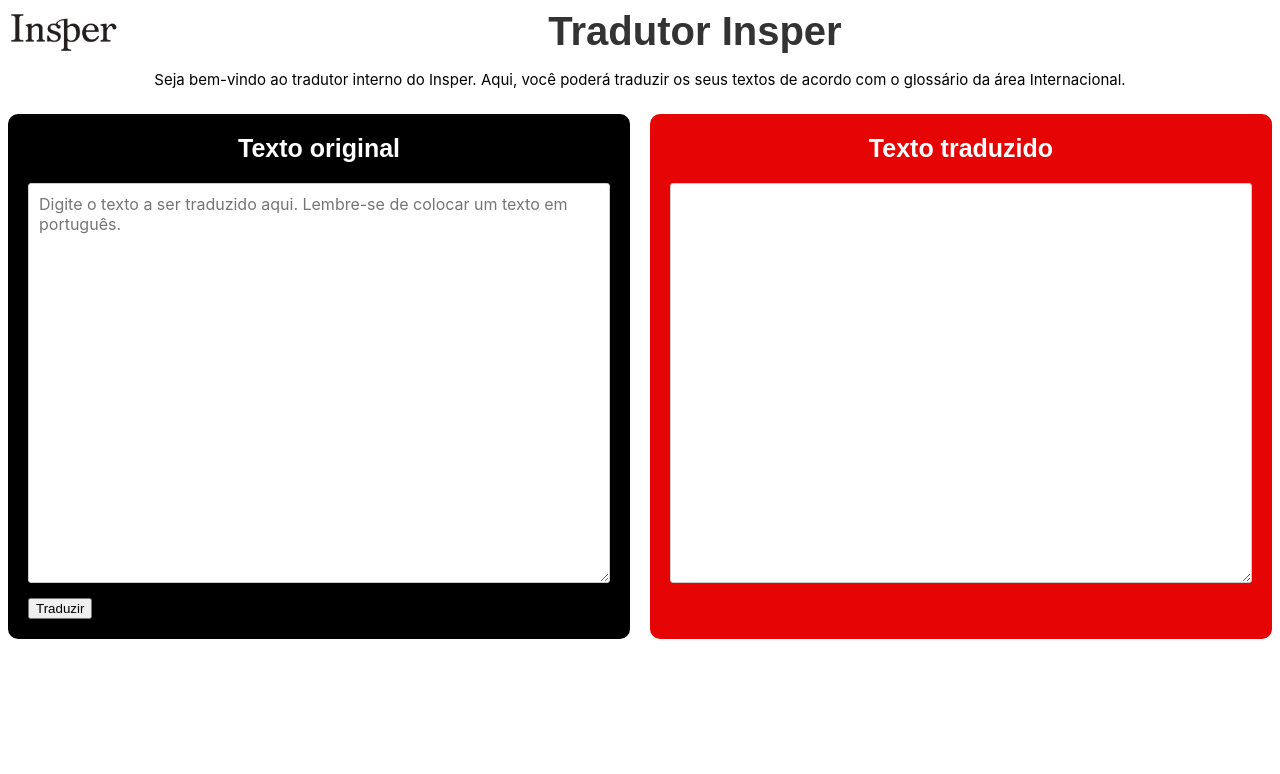
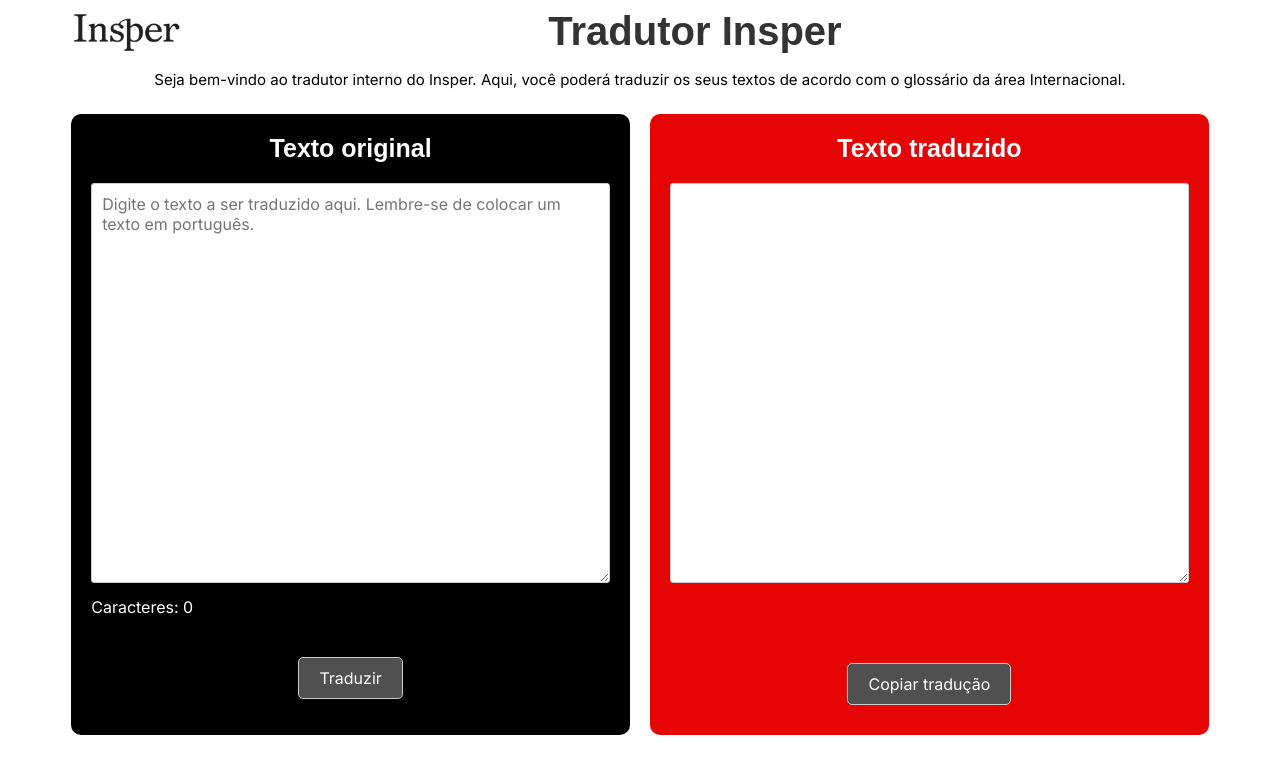
Before and after one commit to joaoinsper/tradutor, a Flask app: page / in a window 1280 px wide. Shown: the top 774 px of the page. Run offline with Flask 3, Linux system fonts and the light colour scheme; some libraries are stand-ins or nearby versions.

Commit message:
criação js

```diff
--- a/static/css/styles.css
+++ b/static/css/styles.css
@@ -1,7 +1,7 @@
 /* styles.css */
 
 body {
-  overflow: auto;
+  overflow: hidden;
 }
 
 .logo {
@@ -91,7 +91,9 @@
   align-items: center;
   flex-direction: row;
   justify-content: space-between;
-  width: 100%;
+  width: 90%;
+  margin-left: auto;
+  margin-right: auto;
 }
 
 .container-colunas {
@@ -99,7 +101,9 @@
   margin-top: 25px;
   flex-direction: row;
   justify-content: space-between;
-  width: 100%;
+  width: 90%;
+  margin-left: auto;
+  margin-right: auto;
 }
 
 .column {
@@ -129,7 +133,33 @@
   white-space: pre-wrap;
 }
 
+.button {
+  background-color: #505050; /* Cor de fundo */
+  border: 1px solid #ccc;
+  border-radius: 5px;
+  color: white; /* Cor do texto */
+  text-align: center; /* Alinhamento do texto */
+  display: inline-block; /* Alinhamento inline */
+  font-family: 'Inter', sans-serif;
+  font-size: 16px; /* Tamanho da fonte */
+  padding: 10px 20px; /* Espaçamento interno */
+  margin: 10px auto; /* Margem ajustada para centralizar */
+  cursor: pointer; /* Cursor ao passar o mouse */
+  box-sizing: border-box; /* Incluir padding e border no tamanho total */
+  width: auto; /* Largura automática */
+  transition: background-color 0.3s ease; /* Transição suave para mudança de cor */
+}
 
+.button:hover {
+  background-color: #8700bd; /* Cor de fundo ao passar o mouse */
+}
+
+.button-container {
+  display: flex;
+  justify-content: center;
+  align-items: center;
+  margin-top: 10px;
+}
 
 .htmx-indicator{
   position: absolute;
--- /dev/null
+++ b/static/js/scripts.js
@@ -0,0 +1,13 @@
+function copyToClipboard() {
+    const traduzido = document.getElementById("traduzindo").innerText;
+    navigator.clipboard.writeText(traduzido).then(() => {
+        alert("Tradução copiada para a área de transferência!");
+    }).catch(err => {
+        console.error("Erro ao copiar: ", err);
+    });
+}
+
+function updateCharCount() {
+    const texto = document.getElementById("texto_a_traduzir").value;
+    document.getElementById("char_count").innerText = "Caracteres: " + texto.length;
+}
--- a/templates/index.html
+++ b/templates/index.html
@@ -4,22 +4,27 @@
     <meta charset="UTF-8">
     <meta name="viewport" content="width=device-width, initial-scale=1.0">
     <title>Tradutor Insper</title>
+    <link rel="stylesheet" href="https://fonts.googleapis.com/css2?family=Inter:wght@400;700&display=swap">
     <link rel="stylesheet" href="/static/css/styles.css">
     <script src="https://unpkg.com/htmx.org@1.6.1"></script>
+    <script src="/static/js/scripts.js" defer></script>
 </head>
 <body>
     <div class="container">
-    <img src="/static/img/logo.png" alt="Logo Insper" class="logo">
-    <h2 class="titulo-principal">Tradutor Insper</h2>
+        <img src="/static/img/logo.png" alt="Logo Insper" class="logo">
+        <h2 class="titulo-principal">Tradutor Insper</h2>
     </div>
     <p class="texto-cabecalho">Seja bem-vindo ao tradutor interno do Insper. Aqui, você poderá traduzir os seus textos de acordo com o glossário da área Internacional.</p>
     <div class="container-colunas">
         <div class="column left-column">
             <h2 class="titulo-secundario">Texto original</h2>
-            <textarea id="texto_a_traduzir" name="texto_a_traduzir" rows="4" cols="50" placeholder="Digite o texto a ser traduzido aqui. Lembre-se de colocar um texto em português."></textarea>
+            <textarea id="texto_a_traduzir" name="texto_a_traduzir" rows="4" cols="50" placeholder="Digite o texto a ser traduzido aqui. Lembre-se de colocar um texto em português." oninput="updateCharCount()"></textarea>
+            <div id="char_count">Caracteres: 0</div>
             <br>
-            <button hx-post="{{url_for('tradutor')}}" hx-target="#traduzindo" hx-swap="innerHTML"
-                    hx-indicator="#processando" hx-include="#texto_a_traduzir">Traduzir</button>
+            <div class="button-container">
+                <button class="button" hx-post="{{url_for('tradutor')}}" hx-target="#traduzindo" hx-swap="innerHTML"
+                        hx-indicator="#processando" hx-include="#texto_a_traduzir">Traduzir</button>
+            </div>
             <div id="processando" style="display: none;">Traduzindo...</div>
         </div>
         <div class="column right-column">
@@ -28,6 +33,10 @@
                 <img class="htmx-indicator blinking" id="processando"
                 src="/static/img/robo_esperando.webp" style="max-width: 80;" />
             </div>
+            <br>
+            <div class="button-container">
+                <button class="button" onclick="copyToClipboard()">Copiar tradução</button>
+            </div>
         </div>
     </div>
 
```
